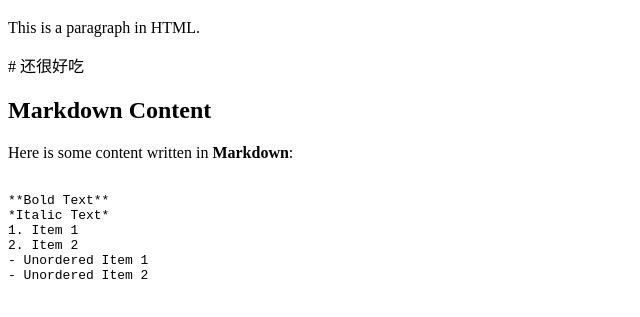
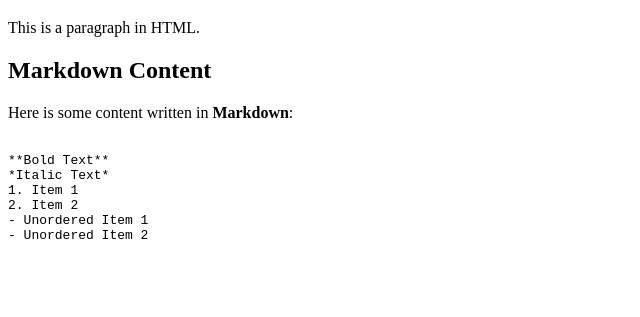
Before and after one commit to CrisOrainday/CrisOrainday.github.io, a plain HTML site: page content.html in a window 1280 px wide. Shown: the part 61-378 px from the top of the page, without its empty margins (0-640 px from the left). Drawn offline with Linux system fonts and the light colour scheme.

Commit message:
Update content.html

```diff
--- a/content.html
+++ b/content.html
@@ -13,13 +13,6 @@
     <p>This is a paragraph in HTML.</p>
 
     <!-- Using Markdown inside HTML -->
-
-
-# 还很好吃
-
-
-
-
     <div>
         <h2>Markdown Content</h2>
         <p>Here is some content written in <strong>Markdown</strong>:</p>
```
